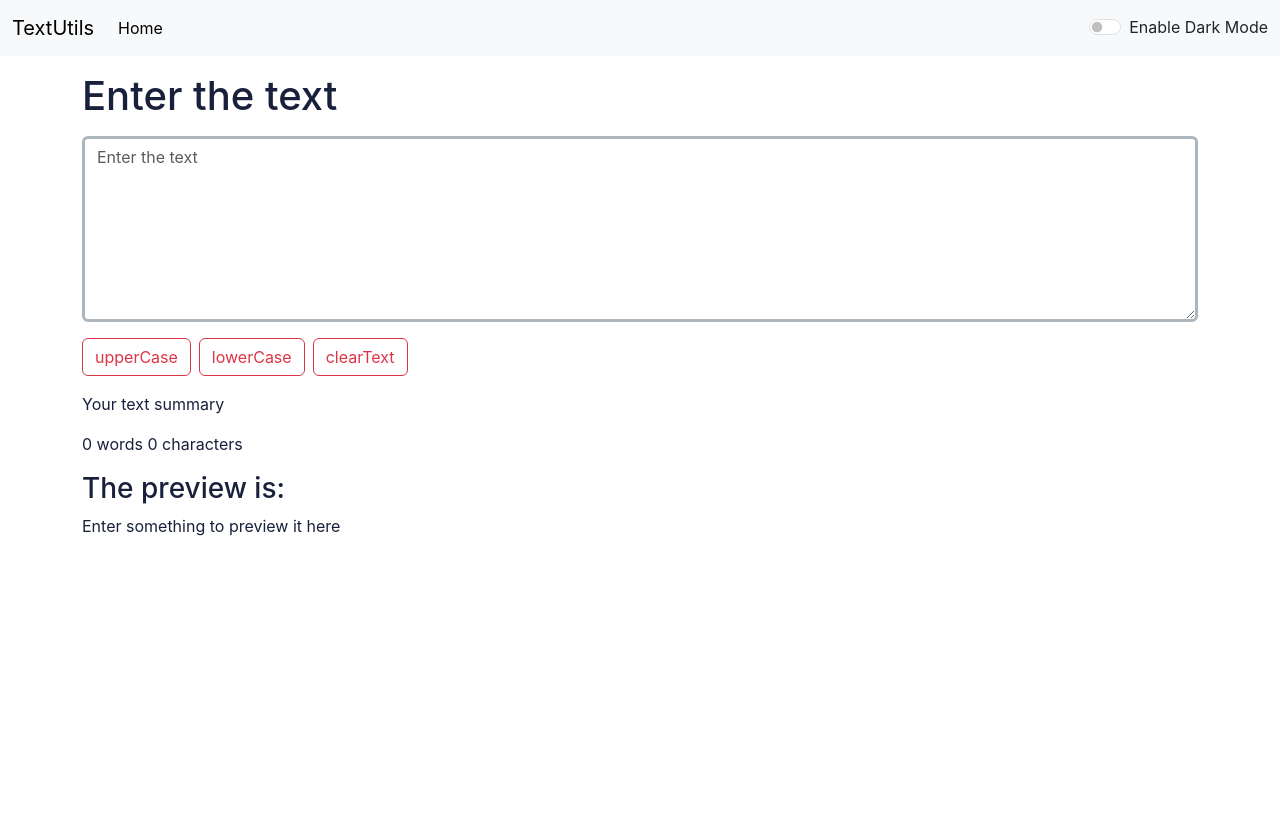
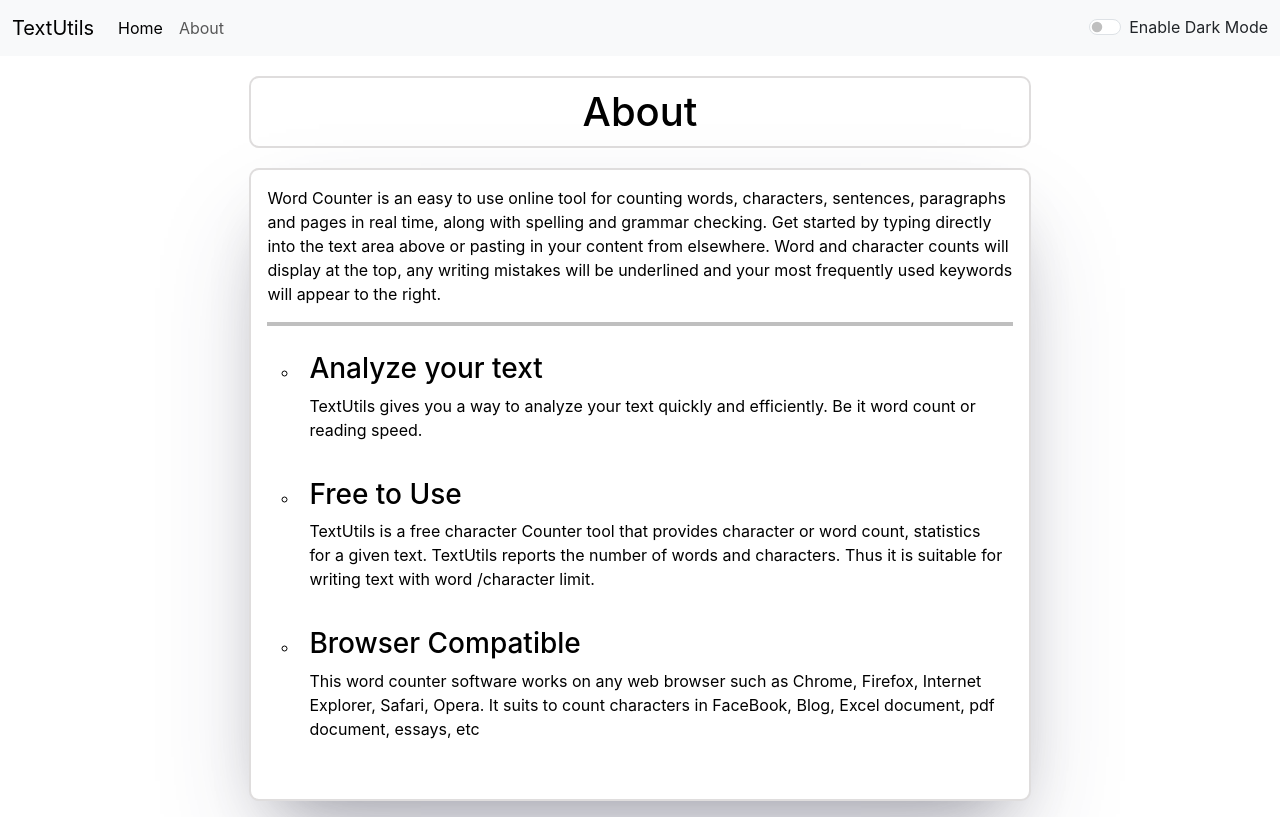
Before and after one commit to uttamthegoat/TextUtils-React, a React (Create React App) app: page /about in a window 1280 px wide. Built offline with nearby package versions, Linux system fonts and the light colour scheme.

Commit message:
update files

```diff
--- a/package.json
+++ b/package.json
@@ -1,5 +1,4 @@
 {
-  "homepage": "https://uttamthegoat.github.io/TextUtils-React",
   "name": "text-utils",
   "version": "0.1.0",
   "private": true,
@@ -7,7 +6,6 @@
     "@testing-library/jest-dom": "^5.16.5",
     "@testing-library/react": "^13.4.0",
     "@testing-library/user-event": "^13.5.0",
-    "gh-pages": "^5.0.0",
     "react": "^18.2.0",
     "react-dom": "^18.2.0",
     "react-router-dom": "^6.11.1",
--- a/src/App.js
+++ b/src/App.js
@@ -3,8 +3,8 @@
 import Navbar from "./components/Navbar";
 import Alert from "./components/Alert";
 import TextForm from "./components/TextForm";
-// import About from "./components/About";
-// import { Route, Routes } from "react-router-dom";
+import About from "./components/About";
+import { Route, Routes } from "react-router-dom";
 
 function App() {
   const [mode, setmode] = useState("light");
@@ -34,17 +34,27 @@
     <div className="App">
       <Navbar title="TextUtils" mode={mode} toggleMode={toggleMode} />
       <Alert alert={alert} />
-      <TextForm heading="Enter the text" mode={mode} showAlert={showAlert} />
-      {/* <About /> */}
+      <Routes>
+        <Route
+          exact
+          path="/"
+          element={
+            <TextForm
+              heading="Enter the text"
+              mode={mode}
+              showAlert={showAlert}
+            />
+          }
+        />
+        <Route exact path="/about" element={<About mode={mode}/>} />
+      </Routes>
     </div>
   );
 }
 
 export default App;
 
-// <Navbar title="TextUtils" mode={mode} toggleMode={toggleMode} />
+//   /* <Navbar title="TextUtils" mode={mode} toggleMode={toggleMode} />
 // <Alert alert={alert} />
-// <Routes>
-//   <Route exact path="/" element={<TextForm heading="Enter the text" mode={mode} showAlert={showAlert} />}/>
-//   <Route exact path="/about" element={<About />}/>
-// </Routes>
+// <TextForm heading="Enter the text" mode={mode} showAlert={showAlert} />
+// <About /> */
--- a/src/components/About.js
+++ b/src/components/About.js
@@ -1,123 +1,57 @@
-import React, {useState} from "react";
+import React from "react";
+import styles from "./About.module.css";
 
-export default function About() {
-    const [myStyle, setMyStyle] = useState({
-        color:'black',
-        backgroundColor:'white'
-    })
-    const [modeText, setModeText] = useState("Dark")
-    function changeMode() {
-        if(myStyle.color==="black"){
-            setMyStyle({
-                color:'white',
-                backgroundColor:'black'
-            })
-            setModeText('Light')
-        }else{
-            setMyStyle({
-                color:'black',
-                backgroundColor:'white'
-            })
-            setModeText('Dark')
-        }
-    }
+export default function About(props) {
+  let myStyle={
+    color:props.mode==="dark"?"white":"black",
+    backgroundColor:props.mode==="dark"?"#313954":"white"
+  }
   return (
-    <div className="container my-4 p-4" style={myStyle}>
-      <h1>About Us</h1>
-      <div className="accordion" id="accordionExample">
-        <div className="accordion-item" style={myStyle}>
-          <h2 className="accordion-header">
-            <button
-              className="accordion-button"
-              type="button"
-              data-bs-toggle="collapse"
-              data-bs-target="#collapseOne"
-              aria-expanded="true"
-              aria-controls="collapseOne"
-            >
-              Accordion Item #1
-            </button>
-          </h2>
-          <div
-            id="collapseOne"
-            className="accordion-collapse collapse show"
-            data-bs-parent="#accordionExample"
-          >
-            <div className="accordion-body">
-              <strong>This is the first item's accordion body.</strong> It is
-              shown by default, until the collapse plugin adds the appropriate
-              classNamees that we use to style each element. These classNamees
-              control the overall appearance, as well as the showing and hiding
-              via CSS transitions. You can modify any of this with custom CSS or
-              overriding our default variables. It's also worth noting that just
-              about any HTML can go within the <code>.accordion-body</code>,
-              though the transition does limit overflow.
-            </div>
-          </div>
-        </div>
-        <div className="accordion-item" style={myStyle}>
-          <h2 className="accordion-header">
-            <button
-              className="accordion-button collapsed"
-              type="button"
-              data-bs-toggle="collapse"
-              data-bs-target="#collapseTwo"
-              aria-expanded="false"
-              aria-controls="collapseTwo"
-            >
-              Accordion Item #2
-            </button>
-          </h2>
-          <div
-            id="collapseTwo"
-            className="accordion-collapse collapse"
-            data-bs-parent="#accordionExample"
-          >
-            <div className="accordion-body">
-              <strong>This is the second item's accordion body.</strong> It is
-              hidden by default, until the collapse plugin adds the appropriate
-              classNamees that we use to style each element. These classNamees
-              control the overall appearance, as well as the showing and hiding
-              via CSS transitions. You can modify any of this with custom CSS or
-              overriding our default variables. It's also worth noting that just
-              about any HTML can go within the <code>.accordion-body</code>,
-              though the transition does limit overflow.
-            </div>
-          </div>
-        </div>
-        <div className="accordion-item" style={myStyle}>
-          <h2 className="accordion-header">
-            <button
-              className="accordion-button collapsed"
-              type="button"
-              data-bs-toggle="collapse"
-              data-bs-target="#collapseThree"
-              aria-expanded="false"
-              aria-controls="collapseThree"
-            >
-              Accordion Item #3
-            </button>
-          </h2>
-          <div
-            id="collapseThree"
-            className="accordion-collapse collapse"
-            data-bs-parent="#accordionExample"
-          >
-            <div className="accordion-body">
-              <strong>This is the third item's accordion body.</strong> It is
-              hidden by default, until the collapse plugin adds the appropriate
-              classNamees that we use to style each element. These classNamees
-              control the overall appearance, as well as the showing and hiding
-              via CSS transitions. You can modify any of this with custom CSS or
-              overriding our default variables. It's also worth noting that just
-              about any HTML can go within the <code>.accordion-body</code>,
-              though the transition does limit overflow.
-            </div>
-          </div>
-        </div>
-      </div>
-      <div className="my-4 text-center">
-        <button onClick={changeMode} className="btn btn-primary">{modeText}</button>
+    <div className="container my-3">
+      <h1
+        className={styles.about_header}
+        style={myStyle}
+      >
+        About
+      </h1>
+      <div className={styles.aboutTextUtils} style={myStyle}>
+        <p>
+          Word Counter is an easy to use online tool for counting words,
+          characters, sentences, paragraphs and pages in real time, along with
+          spelling and grammar checking. Get started by typing directly into the
+          text area above or pasting in your content from elsewhere. Word and
+          character counts will display at the top, any writing mistakes will be
+          underlined and your most frequently used keywords will appear to the
+          right.
+        </p>
+        <hr className={styles.divider}/>
+        <ul className={styles.listProperties}>
+          <li>
+            <h3>Analyze your text</h3>
+            <p>
+              TextUtils gives you a way to analyze your text quickly and
+              efficiently. Be it word count or reading speed.
+            </p>
+          </li>
+          <li>
+            <h3>Free to Use</h3>
+            <p>
+              TextUtils is a free character Counter tool that provides character
+              or word count, statistics for a given text. TextUtils reports the
+              number of words and characters. Thus it is suitable for writing
+              text with word /character limit.
+            </p>
+          </li>
+          <li>
+            <h3>Browser Compatible</h3>
+            <p>
+              This word counter software works on any web browser such as
+              Chrome, Firefox, Internet Explorer, Safari, Opera. It suits to
+              count characters in FaceBook, Blog, Excel document, pdf document,
+              essays, etc
+            </p>
+          </li>
+        </ul>
       </div>
     </div>
   );
--- /dev/null
+++ b/src/components/About.module.css
@@ -0,0 +1,27 @@
+.about_header {
+  border: 2px solid rgba(208, 205, 205, 0.682);
+  border-radius: 10px 10px;
+  width: 70%;
+  margin: 20px auto;
+  text-align: center;
+  padding: 10px;
+}
+
+.aboutTextUtils {
+  width: 70%;
+  border: 2px solid rgba(208, 205, 205, 0.682);
+  padding: 1rem;
+  border-radius: 10px 10px;
+  box-shadow: rgba(50, 50, 93, 0.25) 0px 50px 100px -20px,
+    rgba(0, 0, 0, 0.3) 0px 30px 60px -30px;
+  margin: auto;
+}
+.divider {
+  border: 2px solid;
+}
+.listProperties {
+  list-style-type: circle;
+}
+.listProperties > li {
+  padding: 10px;
+}
--- a/src/components/Alert.js
+++ b/src/components/Alert.js
@@ -9,6 +9,7 @@
     props.alert && <div
       className={`alert alert-${props.alert.type} alert-dismissible fade show`}
       role="alert"
+      id="alert-message"
     >
       <strong><Capitalise/></strong>
        {" "+props.alert.msg}
--- a/src/components/Navbar.js
+++ b/src/components/Navbar.js
@@ -1,5 +1,5 @@
 import React from "react";
-// import { Link } from "react-router-dom";
+import { Link } from "react-router-dom";
 import PropTypes from "prop-types";
 
 export default function Navbar(props) {
@@ -8,9 +8,9 @@
       className={`navbar navbar-expand-lg navbar-${props.mode} bg-${props.mode}`}
     >
       <div className="container-fluid">
-        <a href="" className="navbar-brand">
+        <Link to="/" className="navbar-brand">
           {props.title}
-        </a>
+        </Link>
         <button
           className="navbar-toggler"
           type="button"
@@ -25,15 +25,15 @@
         <div className="collapse navbar-collapse" id="navbarSupportedContent">
           <ul className="navbar-nav me-auto mb-2 mb-lg-0">
             <li className="nav-item">
-              <a href="" className="nav-link active" aria-current="page">
+              <Link to="/" className="nav-link active" aria-current="page">
                 Home
-              </a>
+              </Link>
             </li>
-            {/* <li className="nav-item">
+            <li className="nav-item">
               <Link to="/about" className="nav-link">
                 About
               </Link>
-            </li> */}
+            </li>
           </ul>
           <div className="form-check form-switch">
             <input
--- a/src/components/TextForm.js
+++ b/src/components/TextForm.js
@@ -8,7 +8,7 @@
   };
   const upperCase = () => {
     if (Text === "") {
-      props.showAlert("Enter something mofo", "warning");
+      props.showAlert("Enter something mofo 🐒!", "warning");
     } else {
       setText(Text.toUpperCase());
       props.showAlert("Converted to Upper Case", "success");
@@ -16,29 +16,21 @@
   };
   const lowerCase = () => {
     if (Text === "") {
-      props.showAlert("Enter something mofo", "warning");
+      props.showAlert("Enter something mofo 🐒!", "warning");
     } else {
       setText(Text.toLowerCase());
       props.showAlert("Converted to Lower Case", "success");
     }
   };
   const clearText = () => {
-    if (Text==="") {
+    if (Text === "") {
       props.showAlert("Enter something mofo", "warning");
     } else {
       setText("");
-    props.showAlert("Cleared the Text Field ", "success");
+      props.showAlert("Cleared the Text Field ", "success");
     }
   };
-  const NoOfWords = () => {
-    if (Text === "") {
-      return 0;
-    } else if (Text.charAt(Text.length - 1) === " ") {
-      return Text.split(" ").length - 1;
-    } else {
-      return Text.split(" ").length;
-    }
-  };
+  const noOfWords=Text.split(" ").filter((element) => element !== "").length;
   return (
     <div
       className="container-fluid"
@@ -68,8 +60,9 @@
         <div className="my-3">
           <p>Your text summary</p>
           <p>
-            <NoOfWords /> words {Text.length} characters
+            {noOfWords} words {Text.length} characters
           </p>
+          <p>{noOfWords* 0.0016} Minutes to read</p>
         </div>
         <div className="preview">
           <h3>The preview is: </h3>
--- a/src/components/TextFormBtn.js
+++ b/src/components/TextFormBtn.js
@@ -2,7 +2,7 @@
 
 export default function TextFormBtn(props) {
   return (
-    <button onClick={props.onclick} className="btn btn-outline-danger me-2">
+    <button onClick={props.onclick} className="btn btn-outline-danger mb-1 me-2">
       {props.btnText}
     </button>
   );
--- a/src/index.js
+++ b/src/index.js
@@ -3,15 +3,15 @@
 import "./index.css";
 import App from "./App";
 import reportWebVitals from "./reportWebVitals";
-// import { BrowserRouter } from "react-router-dom";
+import { BrowserRouter } from "react-router-dom";
 
 const rootElement = document.getElementById("root")
 const root = createRoot(rootElement)
 root.render(
   <React.StrictMode>
-    {/* <BrowserRouter> */}
+    <BrowserRouter>
       <App />
-    {/* </BrowserRouter> */}
+    </BrowserRouter>
   </React.StrictMode>
 );
 
```
Also changed, not shown: src/App.css (+5 -41 lines), 1 other file (tests, documents, lock files or other folders).
